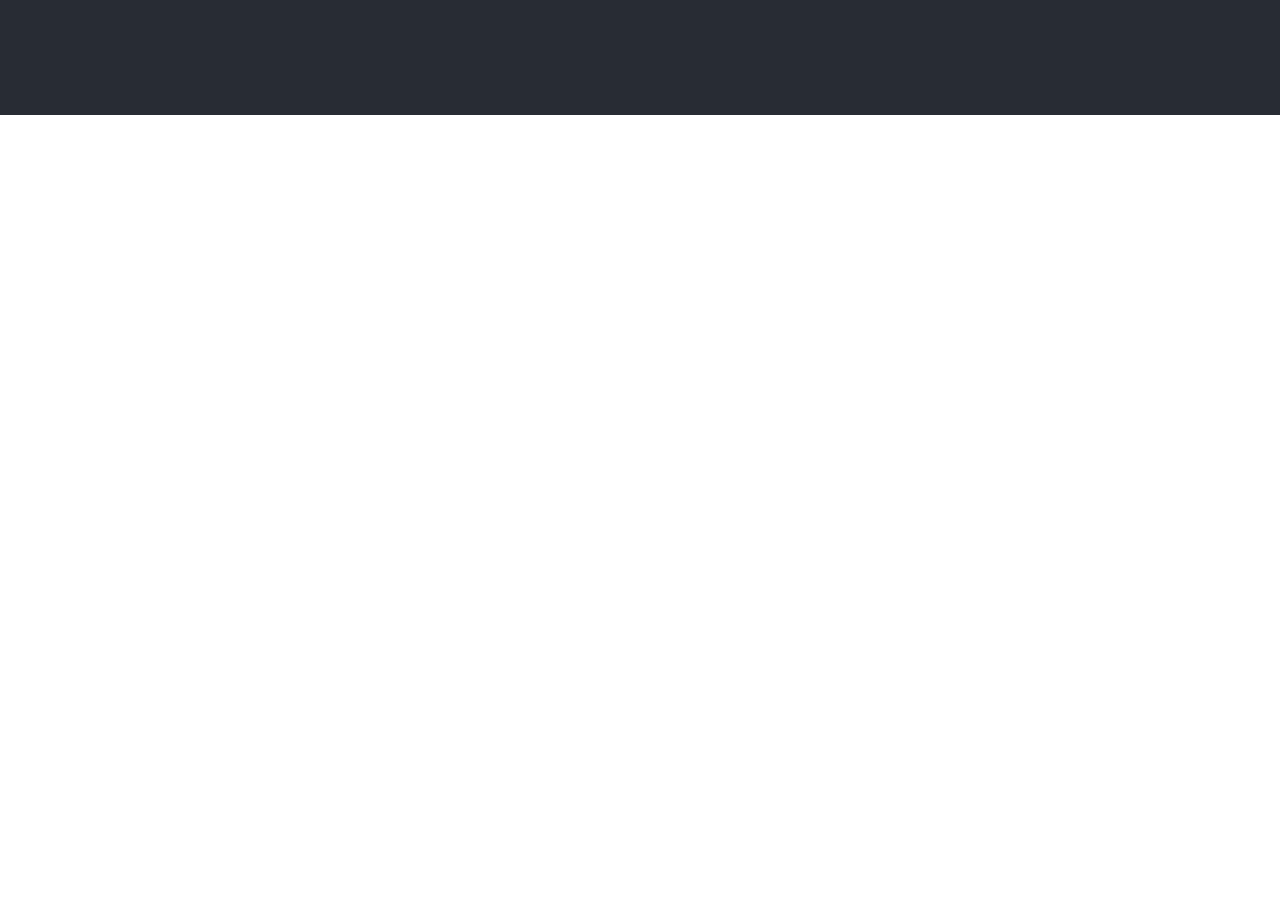
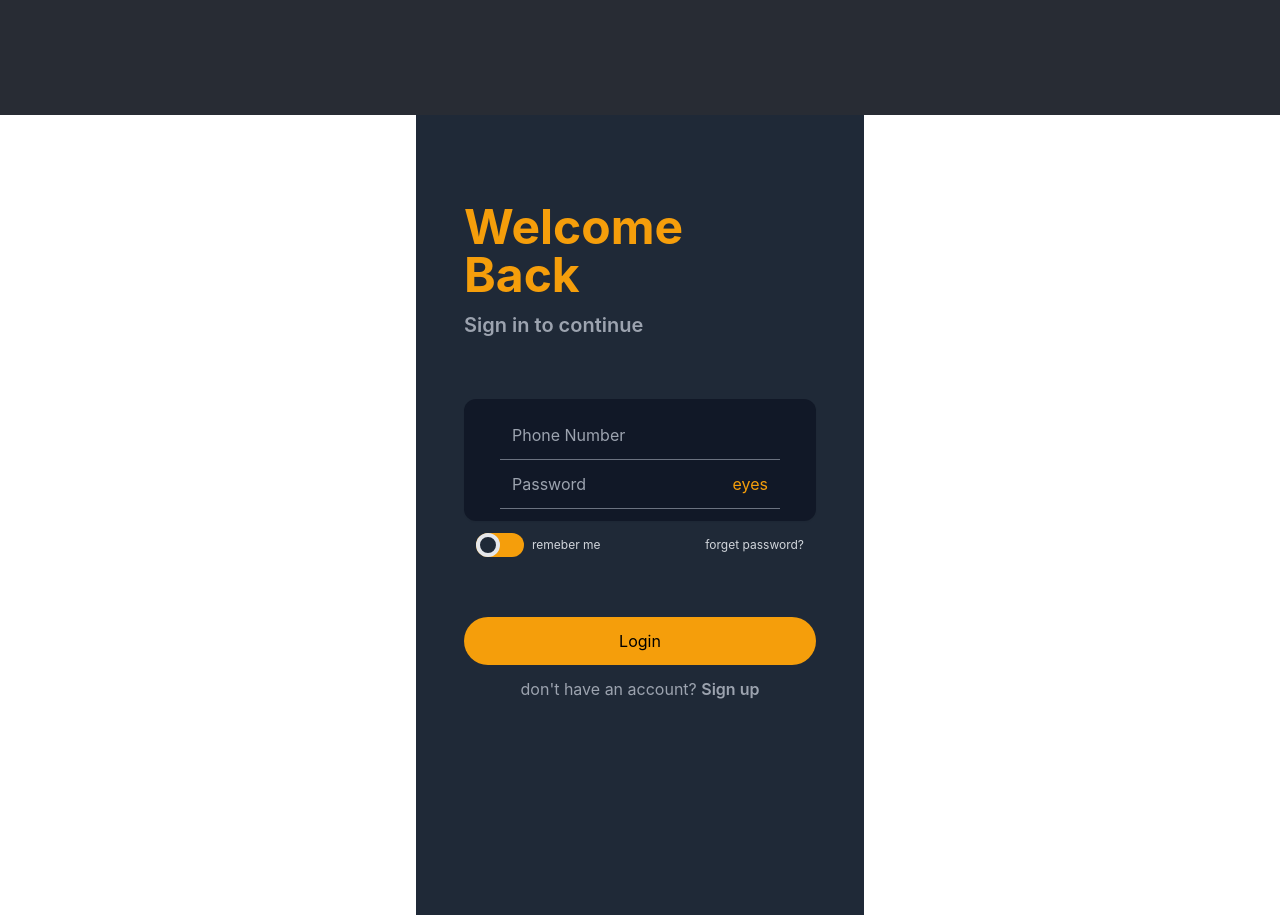
Before and after one commit to jonahsly/sly-tools, a React (Create React App) app: page / in a window 1280 px wide. Shown: the part 685-1600 px from the top of the page. Before the commit the page ends 800 px from the top, so only its background shows below. Built offline with nearby package versions, Linux system fonts and the light colour scheme.

Commit message:
complementos

```diff
--- /dev/null
+++ b/craco.config.js
@@ -0,0 +1,10 @@
+module.exports = {
+  style: {
+    postcss: {
+      plugins: [
+        require('tailwindcss'),
+        require('autoprefixer'),
+      ],
+    },
+  },
+}
--- a/src/App.js
+++ b/src/App.js
@@ -37,7 +37,7 @@ function App() {
     const month = ['enero', 'febrero', 'marzo', 'abril', 'mayo', 'junio', 'julio', 'agosto', 'setiembre', 'octubre', 'noviembre', 'diciembre']
     for (let index = 0; index < 12; index++) {
       if (tmda.mes.toLowerCase() == month[index]) {
-        return porcAdia[index];
+        return porcAmes[index];
       }
     }
   }
@@ -65,7 +65,8 @@ function App() {
   console.log(tmda);
 
   return (
-    <div className="App">
+    <React.Fragment>
+      <div className="App">
       <header className="App-header">
         <h1>
           Sly Tools
@@ -122,6 +123,46 @@ function App() {
         </div>
       </header>
     </div>
+    <div className="h-screen w-full">
+  <div className="bg-gray-800 h-screen mx-auto max-w-md">
+    <div className="p-12">
+      <p className="text-5xl pt-10 text-yellow-500 font-bold">
+        Welcome <br />
+        Back
+      </p>
+      <p className="text-xl py-3 text-gray-400 font-semibold">Sign in to continue</p>
+    </div>
+    <div className="mx-12 p-3 rounded-xl shadow-sm bg-gray-900">
+      <div className="p-3 mx-6 border-b border-gray-500">
+        <input placeholder="Phone Number" className="bg-transparent text-yellow-500 w-full focus:outline-none focus:rang" type="tel" />
+      </div>
+
+      <div className="p-3 mx-6 flex border-b border-gray-500">
+        <input placeholder="Password" className="bg-transparent text-yellow-500 focus:outline-none focus:rang w-full" type="password" />
+        <div className="w-auto text-yellow-500">eyes</div>
+      </div>
+    </div>
+    <div className="mx-12 p-3 justify-between flex">
+      <div className="flex">
+        <div className="relative inline-block w-12 mr-2 align-middle select-none transition duration-200 ease-in">
+          <input type="checkbox" name="toggle" id="toggle" className="toggle-checkbox absolute block w-6 h-6 rounded-full bg-gray-800 border-4 appearance-none cursor-pointer" />
+          <label htmlFor="toggle" className="toggle-label block overflow-hidden h-6 rounded-full bg-yellow-500 cursor-pointer"></label>
+        </div>
+        <label htmlFor="toggle" className="text-xs text-gray-300 mt-1">remeber me</label>
+      </div>
+      <div className="bg mt-1 text-xs text-gray-300">
+        <a href="">forget password?</a>
+      </div>
+    </div>
+    <div className="w-full p-12">
+      <button className=" bg-yellow-500 p-3 rounded-3xl w-full h-full hover:bg-yellow-600"> Login</button>
+      <p className="mx-auto text-center mt-3 text-gray-400">don't have an account?  <a href="" className="text-md font-semibold">Sign up</a> </p>
+    </div>
+  </div>
+</div>
+
+    </React.Fragment>
+
   );
 }
 
--- a/src/index.css
+++ b/src/index.css
@@ -1,3 +1,6 @@
+@tailwind base;
+@tailwind components;
+@tailwind utilities;
 body {
   margin: 0;
   font-family: -apple-system, BlinkMacSystemFont, 'Segoe UI', 'Roboto', 'Oxygen',
--- /dev/null
+++ b/tailwind.config.js
@@ -0,0 +1,11 @@
+module.exports = {
+  purge: ['./src/**/*.{js,jsx,ts,tsx}', './public/index.html'],
+  darkMode: false, // or 'media' or 'class'
+  theme: {
+    extend: {},
+  },
+  variants: {
+    extend: {},
+  },
+  plugins: [],
+}
```
Also changed, not shown: package.json (+9 -4 lines), 1 other file (tests, documents, lock files or other folders).
